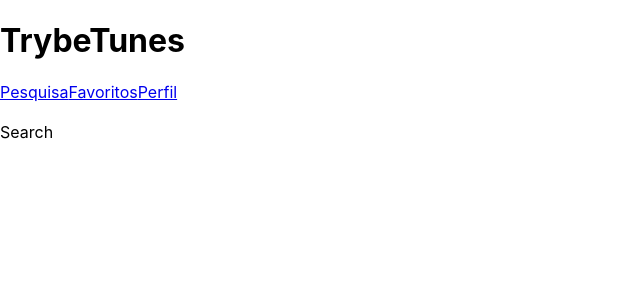
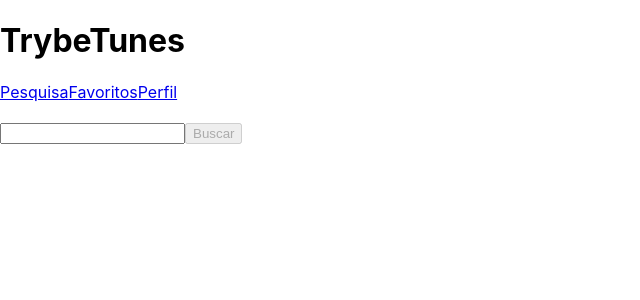
Before and after one commit to leobmend/trybe-tunes, a React (Create React App) app: page /search in a window 1280 px wide. Shown: the top 300 px of the page, without its empty margins (0-640 px from the left). Built offline with nearby package versions, Linux system fonts and the light colour scheme.

Commit message:
Adicionado input e button de pesquisa na page Search. Requisito 5 satisfeito.

```diff
--- a/src/pages/Search.js
+++ b/src/pages/Search.js
@@ -2,11 +2,49 @@
 import Header from '../components/Header';
 
 class Search extends React.Component {
+  constructor() {
+    super();
+    this.state = {
+      artistSearch: '',
+    };
+
+    this.handleChange = this.handleChange.bind(this);
+    // this.handleClick = this.handleClick.bind(this);
+  }
+
+  handleChange(event) {
+    const { name, value } = event.target;
+    this.setState({
+      [name]: value,
+    });
+  }
+
   render() {
+    const MIN_LENGTH = 2;
+    const { artistSearch } = this.state;
+    const searchBtnDisabled = artistSearch.length < MIN_LENGTH;
     return (
       <div data-testid="page-search">
         <Header />
-        Search
+        <form>
+          <label htmlFor="artistSearch">
+            <input
+              type="text"
+              data-testid="search-artist-input"
+              name="artistSearch"
+              value={ artistSearch }
+              onChange={ this.handleChange }
+            />
+          </label>
+          <button
+            type="button"
+            data-testid="search-artist-button"
+            disabled={ searchBtnDisabled }
+            // onClick={ this.handleClick }
+          >
+            Buscar
+          </button>
+        </form>
       </div>
     );
   }
```
